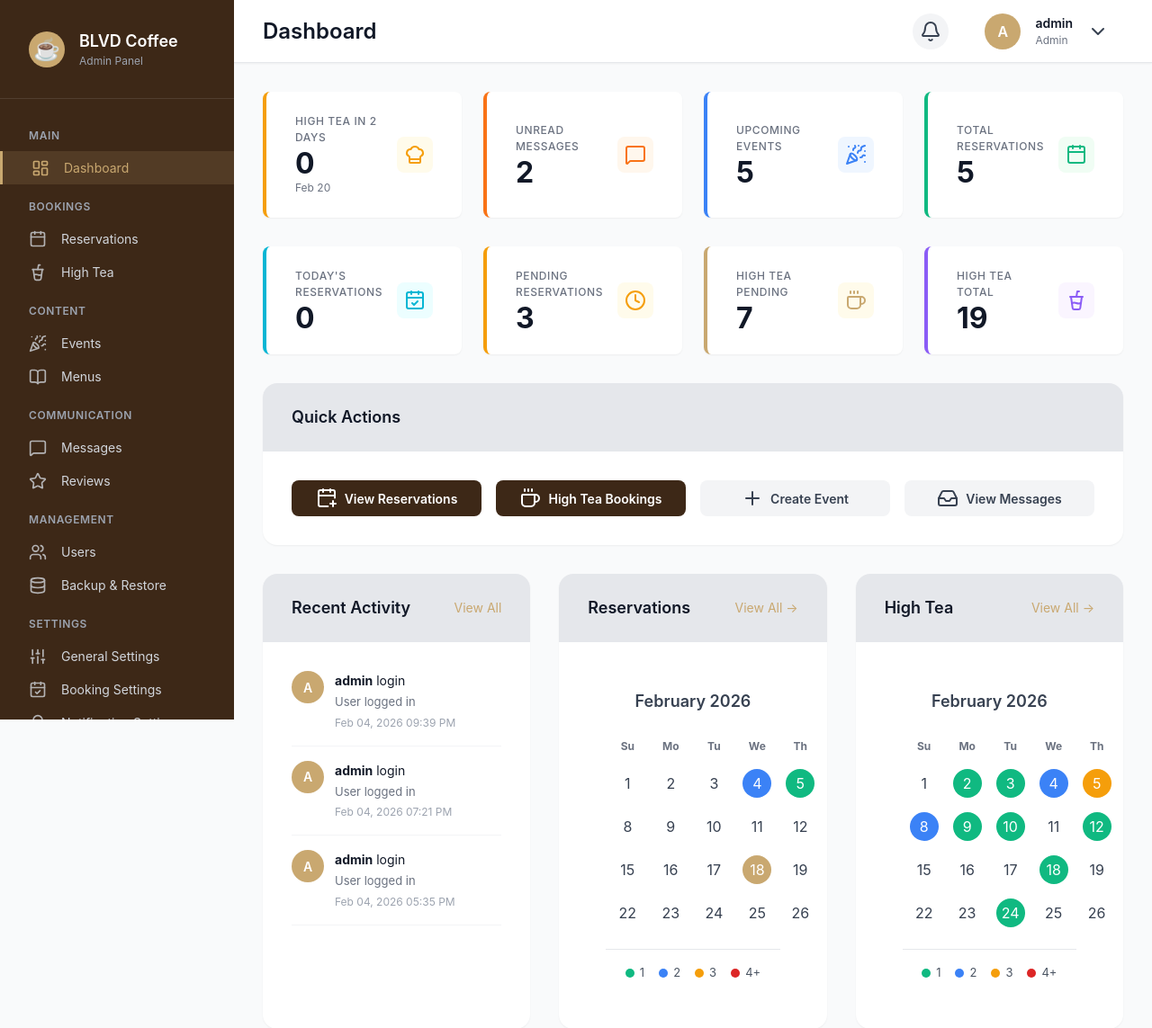
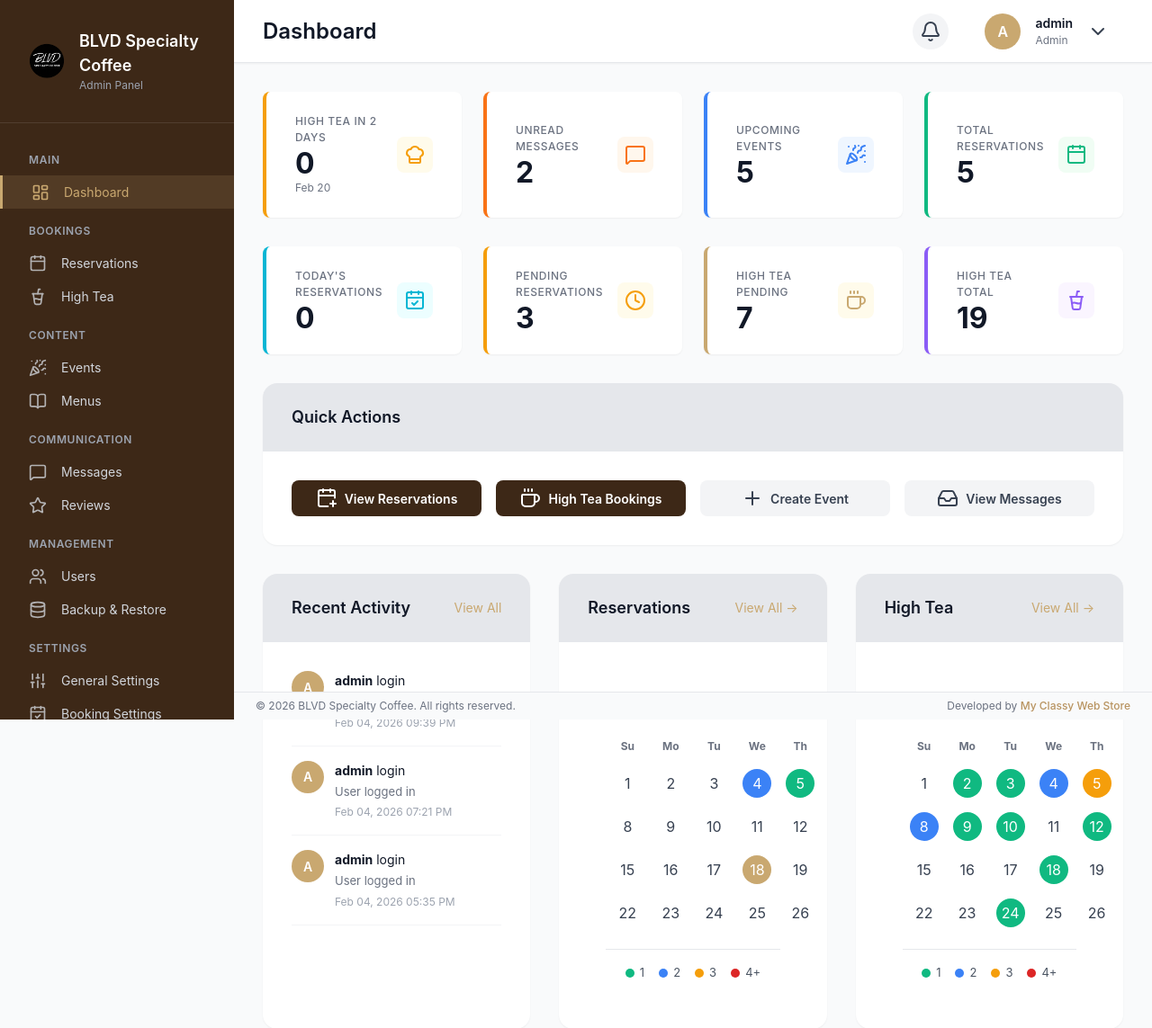
Before and after one commit to walakulu7/blvdsc-php, a PHP site: page /blvdsc-web-php/admin/dashboard in a window 1280 px wide. Shown: the top 1143 px of the page at 90% size. Run offline with PHP 8.4, Linux system fonts and the light colour scheme; a user stored in the database is signed in; data comes from the database, SQL or seed files in the repository; some libraries are stand-ins or nearby versions.

Commit message:
Admin: Sticky footer added

```diff
--- a/admin/app/Views/layouts/main.php
+++ b/admin/app/Views/layouts/main.php
@@ -13,9 +13,9 @@
         <!-- Sidebar -->
         <aside class="admin-sidebar" id="sidebar">
             <div class="sidebar-logo">
-                <div class="sidebar-logo-icon">☕</div>
+                <img src="<?= BASE_PATH ?>/../assets/images/blvd-login-logo.png" alt="BLVD Logo" class="sidebar-logo-img">
                 <div class="sidebar-logo-text">
-                    <h1>BLVD Coffee</h1>
+                    <h1>BLVD Specialty Coffee</h1>
                     <p>Admin Panel</p>
                 </div>
             </div>
@@ -194,6 +194,12 @@
 
                 <?= $content ?>
             </div>
+
+            <!-- Footer -->
+            <footer class="admin-footer">
+                <span>&copy; <?= date('Y') ?> BLVD Specialty Coffee. All rights reserved.</span>
+                <span>Developed by <a href="https://myclassyweb.store" target="_blank" rel="noopener noreferrer">My Classy Web Store</a></span>
+            </footer>
         </main>
     </div>
 
--- a/admin/public/css/admin.css
+++ b/admin/public/css/admin.css
@@ -164,15 +164,11 @@ body {
   gap: var(--spacing-md);
 }
 
-.sidebar-logo-icon {
+.sidebar-logo-img {
   width: 40px;
   height: 40px;
-  background: var(--color-primary);
   border-radius: 50%;
-  display: flex;
-  align-items: center;
-  justify-content: center;
-  font-size: 1.5rem;
+  object-fit: cover;
 }
 
 .sidebar-logo-text h1 {
@@ -1187,3 +1183,32 @@ input:checked+.toggle-slider:before {
   gap: var(--spacing-md);
   margin-top: var(--spacing-lg);
 }
+
+/* =====================================================
+   FOOTER
+   ===================================================== */
+.admin-footer {
+  display: flex;
+  justify-content: space-between;
+  align-items: center;
+  padding: 6px 24px;
+  font-size: 12px;
+  color: var(--color-gray-500);
+  border-top: 1px solid var(--color-gray-200);
+  background: var(--color-gray-50);
+  position: sticky;
+  bottom: 0;
+  z-index: 10;
+}
+
+.admin-footer a {
+  color: var(--color-primary-dark);
+  text-decoration: none;
+  font-weight: 500;
+  transition: color 0.2s;
+}
+
+.admin-footer a:hover {
+  color: var(--color-primary);
+  text-decoration: underline;
+}
```
